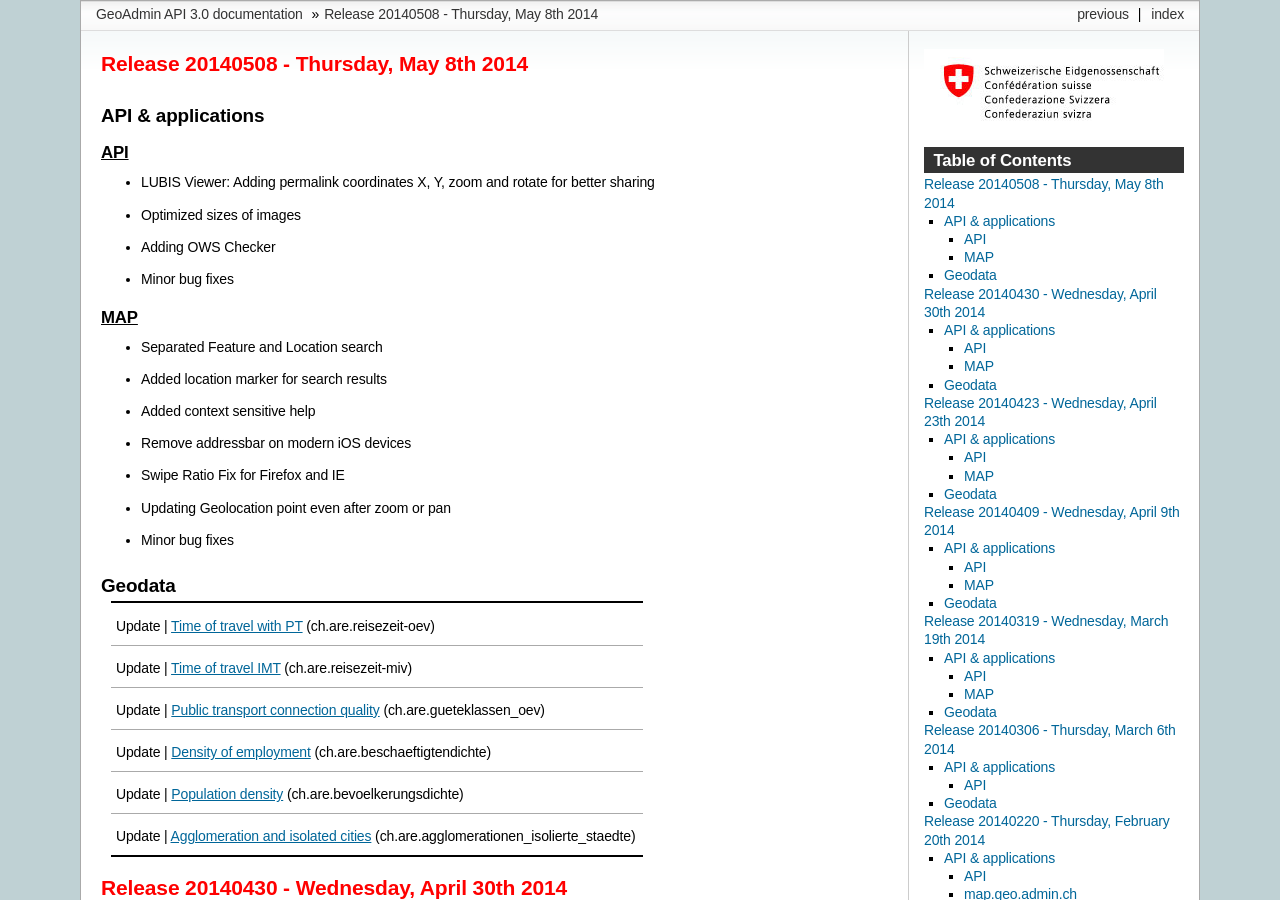
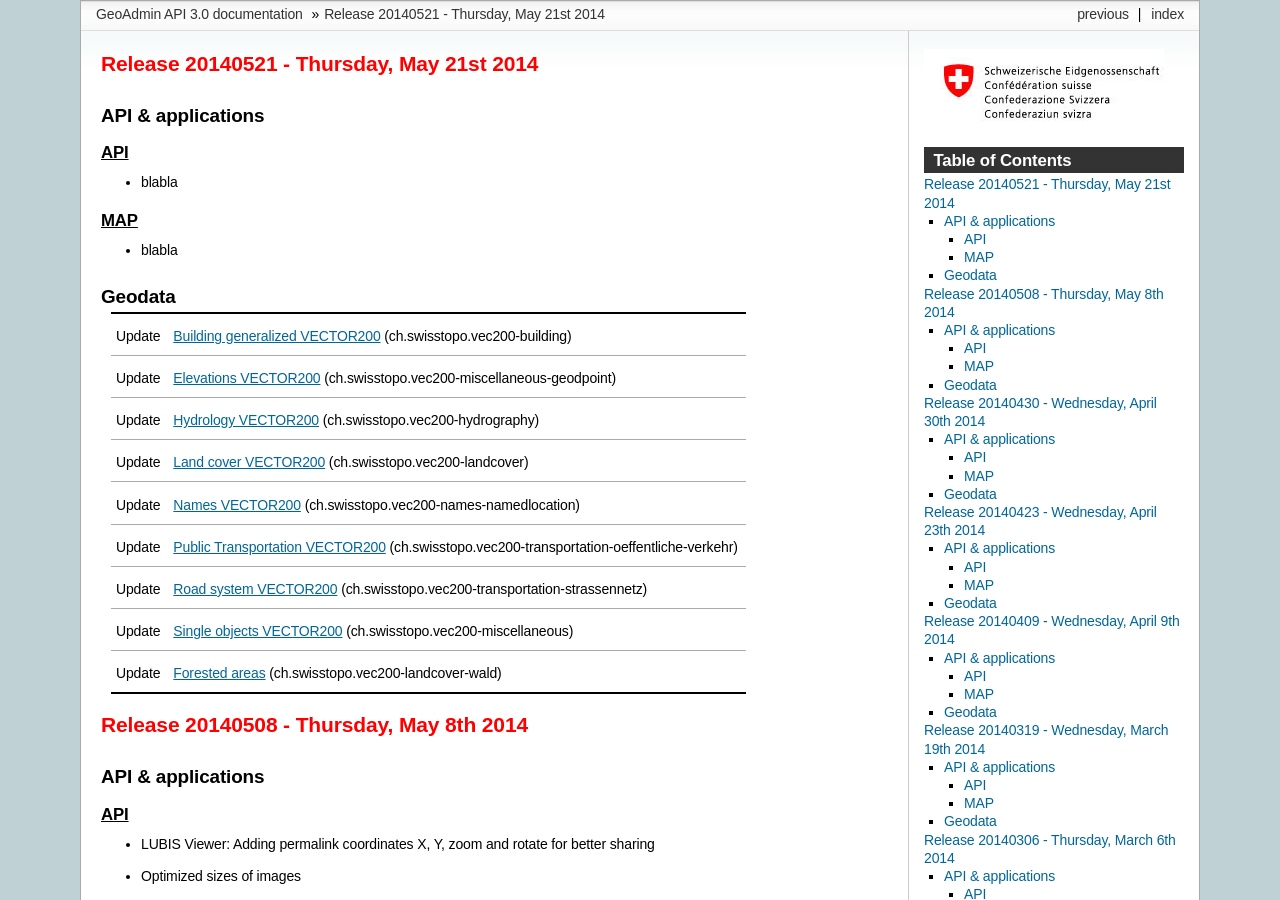
Before and after one commit to swisstopo-test/doc-chsdi3, a Sphinx documentation site: the page built from source/releasenotes/index.rst, in a window 1280 px wide and 900 px high. Built offline with Sphinx 7.4.7, drawn with Linux system fonts in a browser that asks for light colours; formulas are drawn with MathJax 3; some of the changed text lies outside the part shown.

Commit message:
add releasenotes for next deploy add vec200 layer updates

```diff
--- a/source/releasenotes/index.rst
+++ b/source/releasenotes/index.rst
@@ -1,3 +1,41 @@
+Release 20140521 -  Thursday, May 21st 2014
+==========================================
+
+API & applications
+******************
+
+`API <//api3.geo.admin.ch>`__
+-----------------------------------
+
+- blabla
+
+`MAP <//map.geo.admin.ch>`__
+-----------------------------------
+
+- blabla
+
+Geodata
+********
++--------+------------------------------------------------------------------------------------------------------------------------------------------------------------------------------------+
+| Update | `Building generalized VECTOR200 <//map.geo.admin.ch/?layers=ch.swisstopo.vec200-building>`__ (ch.swisstopo.vec200-building)                                                        |
++--------+------------------------------------------------------------------------------------------------------------------------------------------------------------------------------------+
+| Update | `Elevations VECTOR200 <//map.geo.admin.ch/?layers=ch.swisstopo.vec200-miscellaneous-geodpoint>`__ (ch.swisstopo.vec200-miscellaneous-geodpoint)                                    |
++--------+------------------------------------------------------------------------------------------------------------------------------------------------------------------------------------+
+| Update | `Hydrology VECTOR200 <//map.geo.admin.ch/?layers=ch.swisstopo.vec200-hydrography>`__ (ch.swisstopo.vec200-hydrography)                                                             |
++--------+------------------------------------------------------------------------------------------------------------------------------------------------------------------------------------+
+| Update | `Land cover VECTOR200 <//map.geo.admin.ch/?layers=ch.swisstopo.vec200-landcover>`__ (ch.swisstopo.vec200-landcover)                                                                |
++--------+------------------------------------------------------------------------------------------------------------------------------------------------------------------------------------+
+| Update | `Names VECTOR200 <//map.geo.admin.ch/?layers=ch.swisstopo.vec200-names-namedlocation>`__ (ch.swisstopo.vec200-names-namedlocation)                                                 |
++--------+------------------------------------------------------------------------------------------------------------------------------------------------------------------------------------+
+| Update | `Public Transportation VECTOR200 <//map.geo.admin.ch/?layers=ch.swisstopo.vec200-transportation-oeffentliche-verkehr>`__ (ch.swisstopo.vec200-transportation-oeffentliche-verkehr) |
++--------+------------------------------------------------------------------------------------------------------------------------------------------------------------------------------------+
+| Update | `Road system VECTOR200 <//map.geo.admin.ch/?layers=ch.swisstopo.vec200-transportation-strassennetz>`__ (ch.swisstopo.vec200-transportation-strassennetz)                           |
++--------+------------------------------------------------------------------------------------------------------------------------------------------------------------------------------------+
+| Update | `Single objects VECTOR200 <//map.geo.admin.ch/?layers=ch.swisstopo.vec200-miscellaneous>`__ (ch.swisstopo.vec200-miscellaneous)                                                    |
++--------+------------------------------------------------------------------------------------------------------------------------------------------------------------------------------------+
+| Update | `Forested areas <//map.geo.admin.ch/?layers=ch.swisstopo.vec200-landcover-wald>`__ (ch.swisstopo.vec200-landcover-wald)                                                            |
++--------+------------------------------------------------------------------------------------------------------------------------------------------------------------------------------------+
+
 Release 20140508 -  Thursday, May 8th 2014
 ==========================================
 
```
